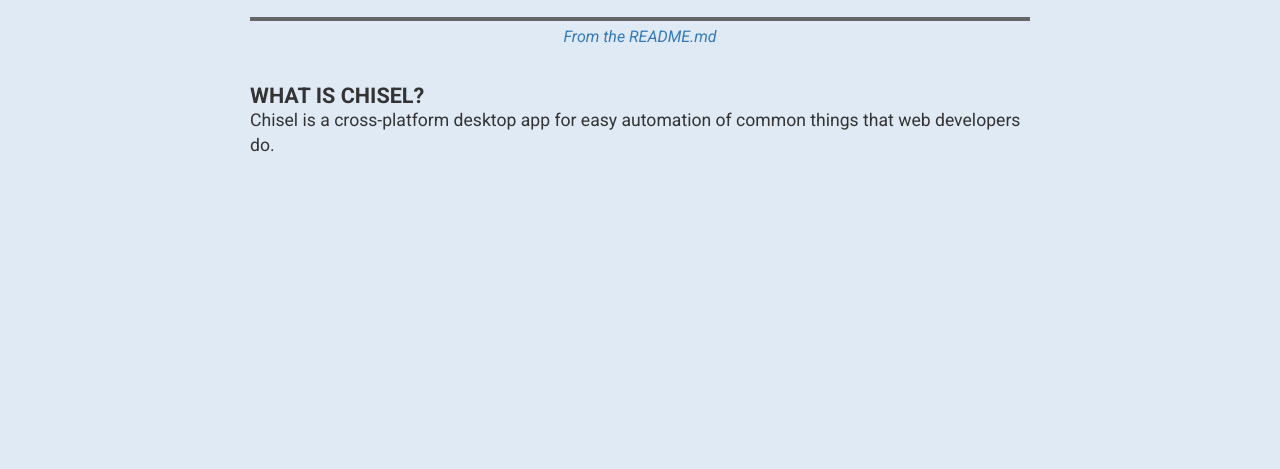
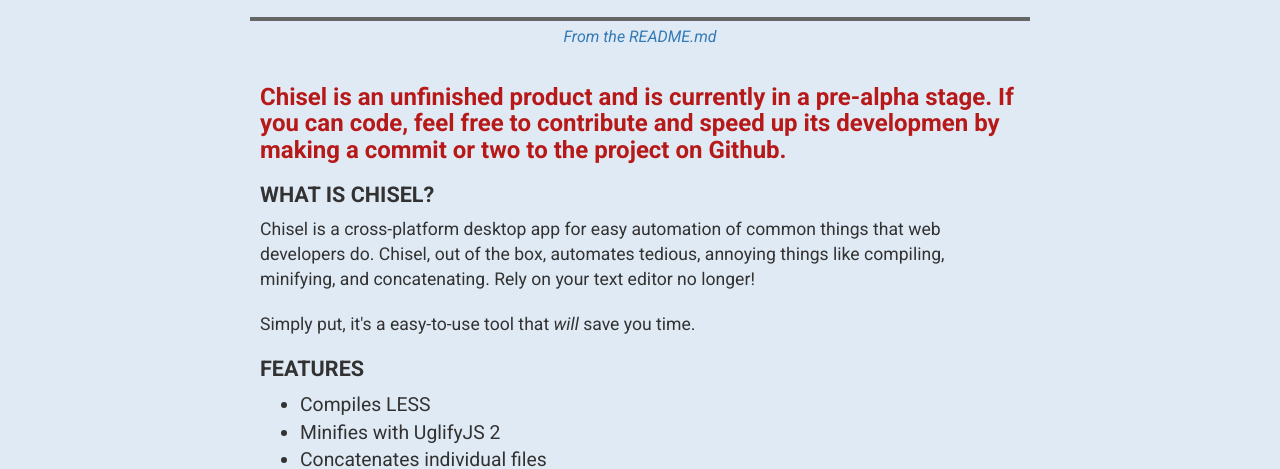
Before and after one commit to MacPhage/chisel, a plain HTML site: page index.html in a window 1280 px wide. Shown: the part 335-804 px from the top of the page. Drawn offline with nearby package versions, Linux system fonts and the light colour scheme.

Commit message:
Improved README.md and Markdown styles

```diff
--- a/css/chisel.less
+++ b/css/chisel.less
@@ -2,6 +2,7 @@
 
 //Temporary: load all renditions of Roboto; we'll trim the unused ones later
 @import url(http://fonts.googleapis.com/css?family=Roboto:400,100,300,700,400italic,700italic);
+@import url(http://fonts.googleapis.com/css?family=Nothing+You+Could+Do);
 
 @import "mixins.less";
 
@@ -9,6 +10,7 @@
 
     font-family: @native-font;
     background-color: rgb(224, 234, 244);
+    color: rgb(50,50,50);
     font-size: 12pt;
 
     .main-container {
@@ -103,11 +105,29 @@
                 font-size: 1.1em;
             }
 
+            h1,h2,h3,h4,h5,p,ul,ol {
+                margin-top: 10px;
+                margin-left: 10px;
+                margin-right: 10px;
+                margin-bottom: 20px;
+            }
+
             h1 {
+                font-weight: 700;
+                text-transform: uppercase;
+                font-size: 3em;
             }
             h2 {
+                font-weight: 700;
+                text-transform: normal;
+                font-size: 2em;
+                //color: rgb(183, 24, 24);
             }
             h3 {
+                font-weight: 700;
+                text-transform: normal;
+                font-size: 1.5em;
+                color: rgb(183, 24, 24);
             }
             h4 {
                 font-weight: 700;
@@ -115,9 +135,86 @@
                 margin-bottom: 0;
                 font-size: 1.35em;
             }
+            h5 {
+                font-weight: 700;
+                text-transform: uppercase;
+                margin-bottom: 0;
+                font-size: 1.15em;
+            }
+            p {
+                margin-bottom: 20px;
+
+            }
+            hr {
+                height: 1px;
+                background: rgb(95, 95, 95);
+                margin-left: 0;
+                margin-right: 0;
+            }
+            pre {
+                padding: 9.5px;
+                margin: 0 0 10px;
+                font-size: 13px;
+                background-color: #333;
+                word-break: break-all;
+                word-wrap: break-word;
+                color: #f5f5f5;
+                border: 1px solid #ccc;
+                border-radius: 4px;
+
+                code {
+                    font-family: "Menlo", monospace;
+                    line-height: 1.42857143;
+                }
+            }
+            p code {
+                font-family: "Menlo", monospace;
+                line-height: 1.42857143;
+                margin-left: 0;
+                margin-right: 0;
+                //font-size: 1.0em;
+            }
+            p img {
+                display: block;
+                margin-left: auto;
+                margin-right: auto;
+                max-width: 700px;
+            }
+            p * {
+                font-size: 1.0em;
+            }
+
+            p .signature {
+                font-family: "Nothing You Could Do", @native-font;
+                font-size: 1.5em;
+
+                a img {
+                    display: inline-block;
+                }
+
+            }
 
         }
 
+
+    }
+
+
+    .footer {
+
+        margin-bottom: 0;
+        padding-top: 5px;
+        padding-bottom: 5px;
+
+        width: 100%;
+
+        background: rgb(65, 65, 65);
+        //color: rgb(252, 245, 67);
+
+        font-family: "Avenir", @native-font;
+        font-weight: 400;
+        text-align: center;
+        font-size: 0.75em;
 
     }
 
--- a/css/mixins.less
+++ b/css/mixins.less
@@ -1,6 +1,6 @@
 
 
-@native-font: "Helvetica Neue", "Segoe UI", "Roboto", sans-serif;
+@native-font: "Helvetica Neue", "Segoe UI", "Franklin Gothic Medium", "Roboto", sans-serif;
 @transparent: rgba(0,0,0,0.0);
 
 .bar {
--- a/index.html
+++ b/index.html
@@ -14,6 +14,7 @@
         <script src="http://d3js.org/d3.v3.min.js"></script>
         <script src="js/wow.min.js"></script>
         <script src="js/trianglify.min.js"></script>
+        <script src="js/randomColor.js"></script>
         <script src="js/main.js"></script>
         <script src="js/marked.js"></script>
     </head>
@@ -89,6 +90,11 @@
 
         </div>
 
+        <div id="footer" class="footer">
+            Website by Tarun Boddupalli and Austin Jackson &copy;
+        </div>
+
+
         <script>
 
             var siteContent = document.getElementById("readmetarget");
@@ -101,13 +107,19 @@
                     console.log("Ajax successfully retrieved README.md.");
                     readMeText = result;
                     siteContent.innerHTML = marked(readMeText.substring(readMeText.indexOf(mdSep)));
+                    $("p").has(".signature").css("text-align", "right");
                 },
                 error: function(jqXHR,textStatus,errorThrown){
                     siteContent.innerHTML = "Ajax failed to retrieve <a href=\"https://github.com/MacPhage/chisel/blob/master/README.md\">README.md</a>.<br>";
                 }
             });
 
+
+            var hue = randomColor({luminosity: "light"});
+            document.getElementById("footer").setAttribute("style","color: "+hue+"!important");
+
             //$(".invisible").removeClass("invisible");
+
 
         </script>
 
--- /dev/null
+++ b/js/randomColor.js
@@ -0,0 +1,363 @@
+;(function(root, factory) {
+
+  // Support AMD
+  if (typeof define === 'function' && define.amd) {
+    define([], factory);
+
+  // Support CommonJS
+  } else if (typeof exports === 'object') {
+    var randomColor = factory();
+
+    // Support NodeJS & Component, which allow module.exports to be a function
+    if (typeof module === 'object' && module && module.exports) {
+      exports = module.exports = randomColor;
+    }
+
+    // Support CommonJS 1.1.1 spec
+    exports.randomColor = randomColor;
+
+  // Support vanilla script loading
+  } else {
+    root.randomColor = factory();
+  };
+
+}(this, function() {
+
+  // Shared color dictionary
+  var colorDictionary = {};
+
+  // Populate the color dictionary
+  loadColorBounds();
+
+  var randomColor = function(options) {
+    options = options || {};
+
+    var H,S,B;
+
+    // Check if we need to generate multiple colors
+    if (options.count != null) {
+
+      var totalColors = options.count,
+          colors = [];
+
+      options.count = null;
+
+      while (totalColors > colors.length) {
+        colors.push(randomColor(options));
+      }
+
+      options.count = totalColors;
+
+      return colors;
+    }
+
+    // First we pick a hue (H)
+    H = pickHue(options);
+
+    // Then use H to determine saturation (S)
+    S = pickSaturation(H, options);
+
+    // Then use S and H to determine brightness (B).
+    B = pickBrightness(H, S, options);
+
+    // Then we return the HSB color in the desired format
+    return setFormat([H,S,B], options);
+  };
+
+  function pickHue (options) {
+
+    var hueRange = getHueRange(options.hue),
+        hue = randomWithin(hueRange);
+
+    // Instead of storing red as two seperate ranges,
+    // we group them, using negative numbers
+    if (hue < 0) {hue = 360 + hue}
+
+    return hue;
+
+  }
+
+  function pickSaturation (hue, options) {
+
+    if (options.luminosity === 'random') {
+      return randomWithin([0,100]);
+    }
+
+    if (options.hue === 'monochrome') {
+      return 0;
+    }
+
+    var saturationRange = getSaturationRange(hue);
+
+    var sMin = saturationRange[0],
+        sMax = saturationRange[1];
+
+    switch (options.luminosity) {
+
+      case 'bright':
+        sMin = 55;
+        break;
+
+      case 'dark':
+        sMin = sMax - 10;
+        break;
+
+      case 'light':
+        sMax = 55;
+        break;
+   }
+
+    return randomWithin([sMin, sMax]);
+
+  }
+
+  function pickBrightness (H, S, options) {
+
+    var brightness,
+        bMin = getMinimumBrightness(H, S),
+        bMax = 100;
+
+    switch (options.luminosity) {
+
+      case 'dark':
+        bMax = bMin + 20;
+        break;
+
+      case 'light':
+        bMin = (bMax + bMin)/2;
+        break;
+
+      case 'random':
+        bMin = 0;
+        bMax = 100;
+        break;
+    }
+
+    return randomWithin([bMin, bMax]);
+
+  }
+
+  function setFormat (hsv, options) {
+
+    switch (options.format) {
+
+      case 'hsvArray':
+        return hsv;
+
+      case 'hsv':
+        return colorString('hsv', hsv);
+
+      case 'rgbArray':
+        return HSVtoRGB(hsv);
+
+      case 'rgb':
+        return colorString('rgb', HSVtoRGB(hsv));
+
+      default:
+        return HSVtoHex(hsv);
+    }
+
+  }
+
+  function getMinimumBrightness(H, S) {
+
+    var lowerBounds = getColorInfo(H).lowerBounds;
+
+    for (var i = 0; i < lowerBounds.length - 1; i++) {
+
+      var s1 = lowerBounds[i][0],
+          v1 = lowerBounds[i][1];
+
+      var s2 = lowerBounds[i+1][0],
+          v2 = lowerBounds[i+1][1];
+
+      if (S >= s1 && S <= s2) {
+
+         var m = (v2 - v1)/(s2 - s1),
+             b = v1 - m*s1;
+
+         return m*S + b;
+      }
+
+    }
+
+    return 0;
+  }
+
+  function getHueRange (colorInput) {
+
+    if (typeof parseInt(colorInput) === 'number') {
+
+      var number = parseInt(colorInput);
+
+      if (number < 360 && number > 0) {
+        return [number, number];
+      }
+
+    }
+
+    if (typeof colorInput === 'string') {
+
+      if (colorDictionary[colorInput]) {
+        var color = colorDictionary[colorInput];
+        if (color.hueRange) {return color.hueRange}
+      }
+    }
+
+    return [0,360];
+
+  }
+
+  function getSaturationRange (hue) {
+    return getColorInfo(hue).saturationRange;
+  }
+
+  function getColorInfo (hue) {
+
+    // Maps red colors to make picking hue easier
+    if (hue >= 334 && hue <= 360) {
+      hue-= 360;
+    }
+
+    for (var colorName in colorDictionary) {
+       var color = colorDictionary[colorName];
+       if (color.hueRange &&
+           hue >= color.hueRange[0] &&
+           hue <= color.hueRange[1]) {
+          return colorDictionary[colorName];
+       }
+    } return 'Color not found';
+  }
+
+  function randomWithin (range) {
+    return Math.floor(range[0] + Math.random()*(range[1] + 1 - range[0]));
+  }
+
+  function shiftHue (h, degrees) {
+    return (h + degrees)%360;
+  }
+
+  function HSVtoHex (hsv){
+
+    var rgb = HSVtoRGB(hsv);
+
+    function componentToHex(c) {
+        var hex = c.toString(16);
+        return hex.length == 1 ? "0" + hex : hex;
+    }
+
+    var hex = "#" + componentToHex(rgb[0]) + componentToHex(rgb[1]) + componentToHex(rgb[2]);
+
+    return hex;
+
+  }
+
+  function defineColor (name, hueRange, lowerBounds) {
+
+    var sMin = lowerBounds[0][0],
+        sMax = lowerBounds[lowerBounds.length - 1][0],
+
+        bMin = lowerBounds[lowerBounds.length - 1][1],
+        bMax = lowerBounds[0][1];
+
+    colorDictionary[name] = {
+      hueRange: hueRange,
+      lowerBounds: lowerBounds,
+      saturationRange: [sMin, sMax],
+      brightnessRange: [bMin, bMax]
+    };
+
+  }
+
+  function loadColorBounds () {
+
+    defineColor(
+      'monochrome',
+      null,
+      [[0,0],[100,0]]
+    );
+
+    defineColor(
+      'red',
+      [-26,18],
+      [[20,100],[30,92],[40,89],[50,85],[60,78],[70,70],[80,60],[90,55],[100,50]]
+    );
+
+    defineColor(
+      'orange',
+      [19,46],
+      [[20,100],[30,93],[40,88],[50,86],[60,85],[70,70],[100,70]]
+    );
+
+    defineColor(
+      'yellow',
+      [47,62],
+      [[25,100],[40,94],[50,89],[60,86],[70,84],[80,82],[90,80],[100,75]]
+    );
+
+    defineColor(
+      'green',
+      [63,178],
+      [[30,100],[40,90],[50,85],[60,81],[70,74],[80,64],[90,50],[100,40]]
+    );
+
+    defineColor(
+      'blue',
+      [179, 257],
+      [[20,100],[30,86],[40,80],[50,74],[60,60],[70,52],[80,44],[90,39],[100,35]]
+    );
+
+    defineColor(
+      'purple',
+      [258, 282],
+      [[20,100],[30,87],[40,79],[50,70],[60,65],[70,59],[80,52],[90,45],[100,42]]
+    );
+
+    defineColor(
+      'pink',
+      [283, 334],
+      [[20,100],[30,90],[40,86],[60,84],[80,80],[90,75],[100,73]]
+    );
+
+  }
+
+  function HSVtoRGB (hsv) {
+
+    // this doesn't work for the values of 0 and 360
+    // here's the hacky fix
+    var h = hsv[0];
+    if (h === 0) {h = 1}
+    if (h === 360) {h = 359}
+
+    // Rebase the h,s,v values
+    h = h/360;
+    var s = hsv[1]/100,
+        v = hsv[2]/100;
+
+    var h_i = Math.floor(h*6),
+      f = h * 6 - h_i,
+      p = v * (1 - s),
+      q = v * (1 - f*s),
+      t = v * (1 - (1 - f)*s),
+      r = 256,
+      g = 256,
+      b = 256;
+
+    switch(h_i) {
+      case 0: r = v, g = t, b = p;  break;
+      case 1: r = q, g = v, b = p;  break;
+      case 2: r = p, g = v, b = t;  break;
+      case 3: r = p, g = q, b = v;  break;
+      case 4: r = t, g = p, b = v;  break;
+      case 5: r = v, g = p, b = q;  break;
+    }
+    var result = [Math.floor(r*255), Math.floor(g*255), Math.floor(b*255)];
+    return result;
+  }
+
+  function colorString (prefix, values) {
+    return prefix + '(' + values.join(', ') + ')';
+  }
+
+  return randomColor;
+}));
```
Also changed, not shown: README.md, css/chisel.css, css/mixins.css.
